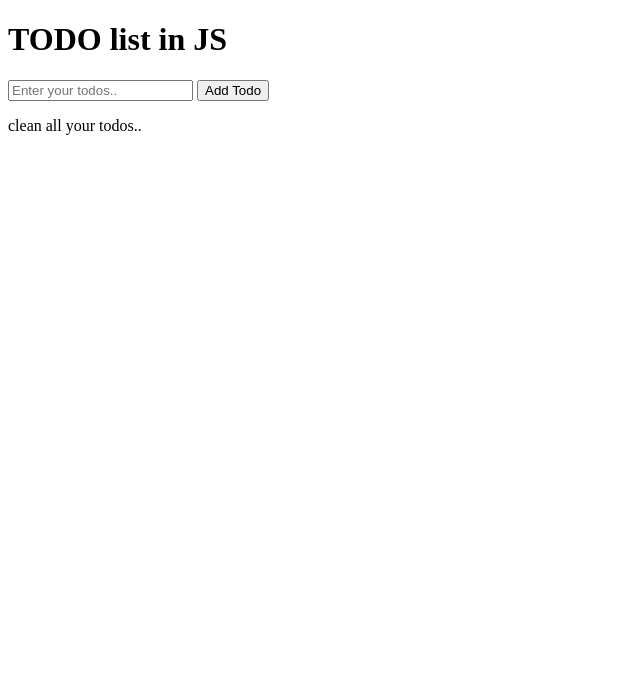
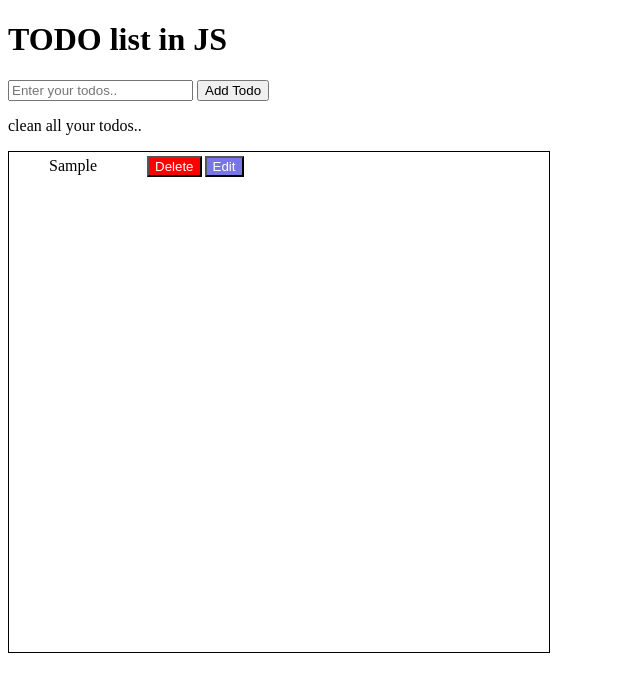
Before and after one commit to shaiho31/todoList-js, a plain HTML site: page index.html in a window 1280 px wide. Both pictures are taken after typing "Sample" into the empty fields and a click on the button "Add Todo". Shown: the whole page, without its empty margins (0-640 px from the left). Drawn offline with Linux system fonts and the light colour scheme.

Commit message:
creating li items indise todo-list

```diff
--- a/css/todos-list.css
+++ b/css/todos-list.css
@@ -0,0 +1,27 @@
+.todos-list {
+    border:1px solid black;
+    width:500px;
+    height:500px;
+}
+
+.div-todo {
+    margin-top:4px;
+}
+
+.li-todo {
+    display:inline;
+    margin-right:50px;
+    margin-top:3px;
+    list-style:none;
+}
+
+.edit-todo {
+    margin-left:3px;
+    background-color:rgb(120, 118, 231);
+    color:white;
+}
+
+.delete-todo {
+    background-color:red;
+    color:white;
+}
--- a/index.html
+++ b/index.html
@@ -13,9 +13,9 @@
       <input id = "todoInput" type="text" placeholder="Enter your todos..">
       <button id = "todoButton" type ="submit"> Add Todo</button>
     </form>
-      <div id ="todosList" class = "todos-list">
-        <p>clean all your todos..</p>
-      </div>
+    <p>clean all your todos..</p>
+      <ul id ="todosList" class = "todos-list">
+      </ul>
     <script src = "index.js"></script>
 </body>
 </html>
--- a/index.js
+++ b/index.js
@@ -1,16 +1,31 @@
 const todoInput = document.getElementById("todoInput")
 const todoButton = document.getElementById("todoButton")
+let ul = document.getElementById("todosList");
 
-todoInput.addEventListener("change",inputTodoValue)
 todoButton.addEventListener("click", addTodo)
-let inputValue;
 
-function inputTodoValue (e) {
-    inputValue = e.target.value
+function addTodo (event) {
+    event.preventDefault();
+
+    const divTodo = document.createElement("div")
+    divTodo.classList.add("div-todo")
+    ul.appendChild(divTodo)
+
+    const li = document.createElement("li")
+    li.classList.add("li-todo")
+    li.innerText = todoInput.value;
+    divTodo.appendChild(li)
+
+    const deleteButton = document.createElement("button");
+    deleteButton.innerText = "Delete";
+    deleteButton.classList.add("delete-todo")
+    divTodo.appendChild(deleteButton)
+
+    const editButton = document.createElement("button")
+    editButton.innerText = "Edit";
+    editButton.classList.add("edit-todo");
+    divTodo.appendChild(editButton)
+
+    todoInput.value = ""
+
 }
-
-function addTodo (e) {
-    e.preventDefault();
-    console.log(inputValue);
-    todoInput.value = ""
-}
```
